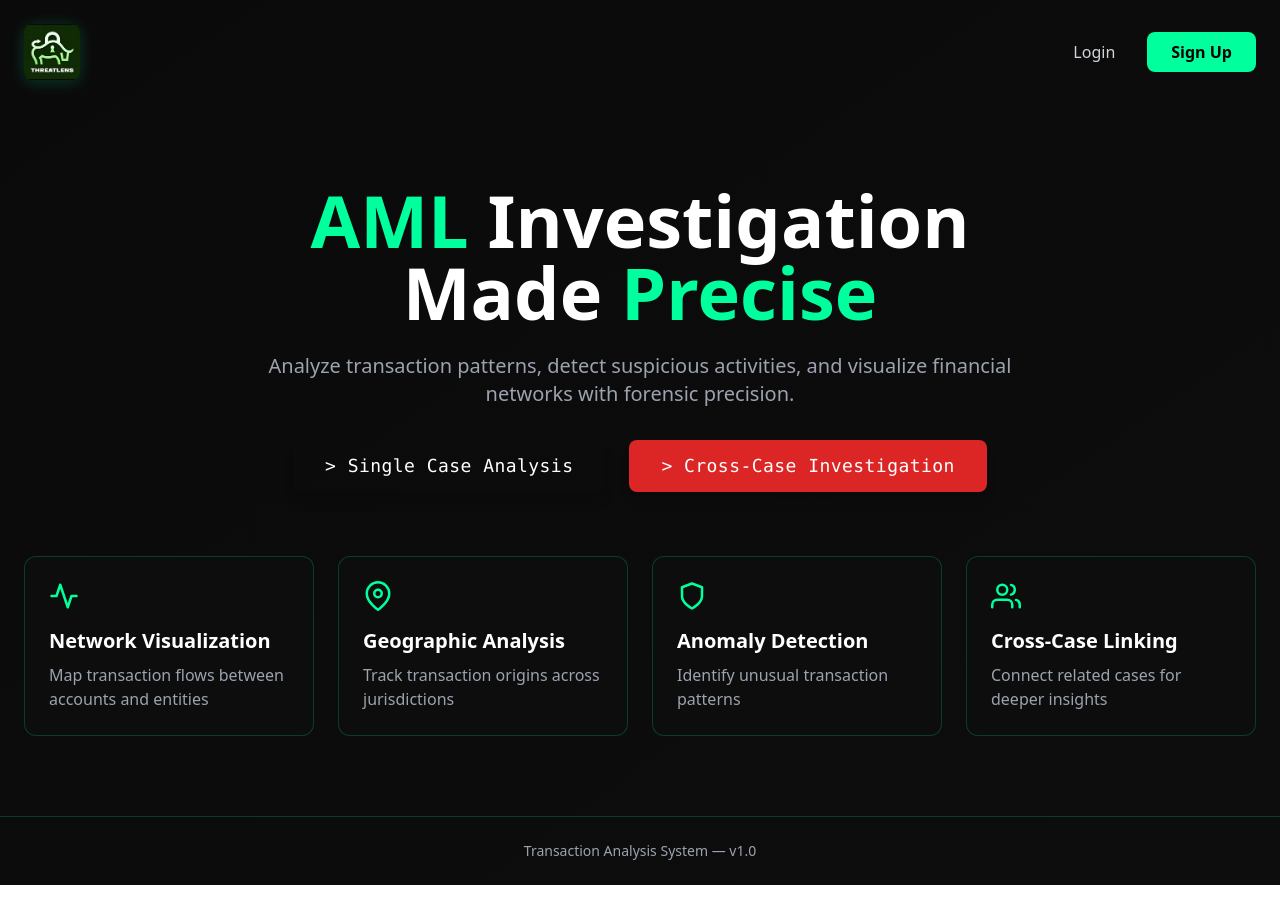
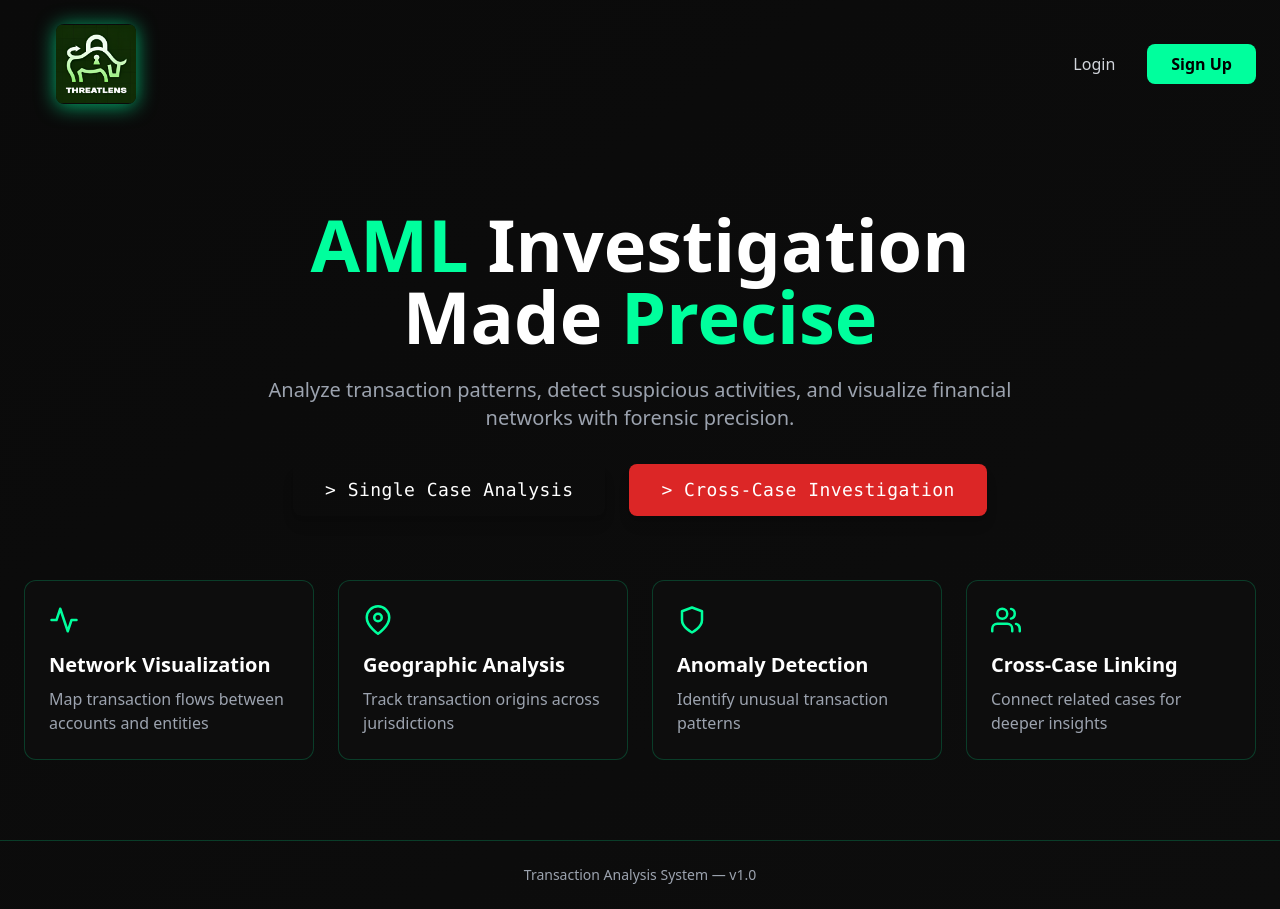
Before and after one commit to innovatewithkishlay/BankLayerTracker, a React (Vite) app in the folder frontend/: page / in a window 1280 px wide. Before the commit the page ends 885 px from the top, so only its background shows below. Built offline with nearby package versions, Linux system fonts and the light colour scheme.

Commit message:
added logo there

```diff
--- a/frontend/src/pages/Home.tsx
+++ b/frontend/src/pages/Home.tsx
@@ -10,16 +10,16 @@ export const Home = () => {
     <div className="min-h-screen bg-gradient-to-br from-[#0a0a0a] to-[#0d0d0d] text-white overflow-hidden flex flex-col">
       {/* Navigation Bar */}
       <nav className="flex items-center justify-between p-6">
-        <div className="flex items-center space-x-3">
+        <div className="flex items-center space-x-3 pl-6 md:pl-8">
           <motion.img
             src="/src/assets/threatlens.png"
             alt="ThreatLens Logo"
-            className="h-12 w-12 md:h-14 md:w-14 object-contain rounded-lg shadow-lg"
-            style={{ boxShadow: "0 2px 16px #00ff9d33" }}
             initial={{ opacity: 0, y: -10 }}
             animate={{ opacity: 1, y: 0 }}
             transition={{ duration: 0.8 }}
             whileHover={{ scale: 1.05 }}
+            className="h-16 w-16 md:h-20 md:w-20 object-contain rounded-lg shadow-lg"
+            style={{ boxShadow: "0 2px 20px #00ff9daa" }}
           />
         </div>
 
```
